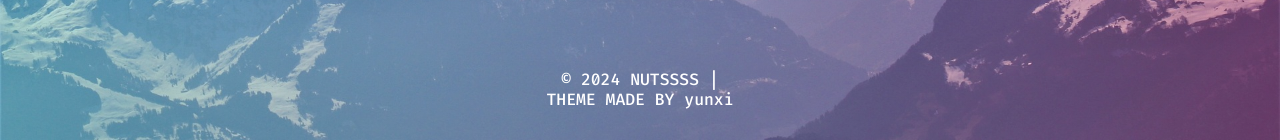
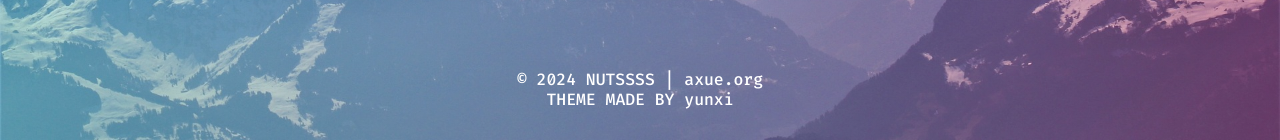
Before and after one commit to afsrm/afsrm.github.io, a plain HTML site: page index.html in a window 1280 px wide. Shown: the part 660-800 px from the top of the page. Drawn offline with Linux system fonts and the light colour scheme.

Commit message:
Update index.html

```diff
--- a/index.html
+++ b/index.html
@@ -112,7 +112,7 @@
 
     <!-- 页脚 -->
     <div id="footer">
-        <p>© 2024 NUTSSSS | <a href="@"></a></p>
+        <p>© 2024 NUTSSSS | <a href="@">axue.org</a></p>
         <p>THEME MADE BY <a href="#">yunxi</a></p>
     </div>
 </body>
```
